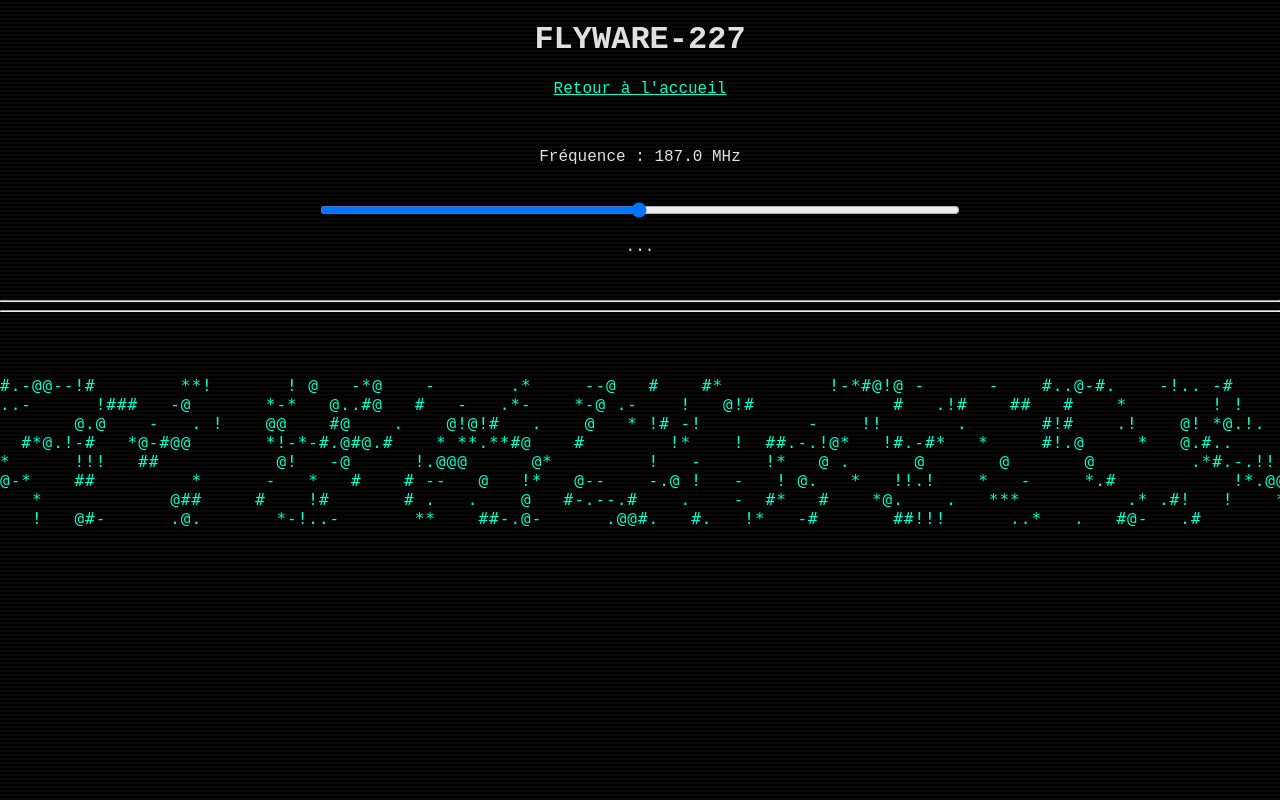
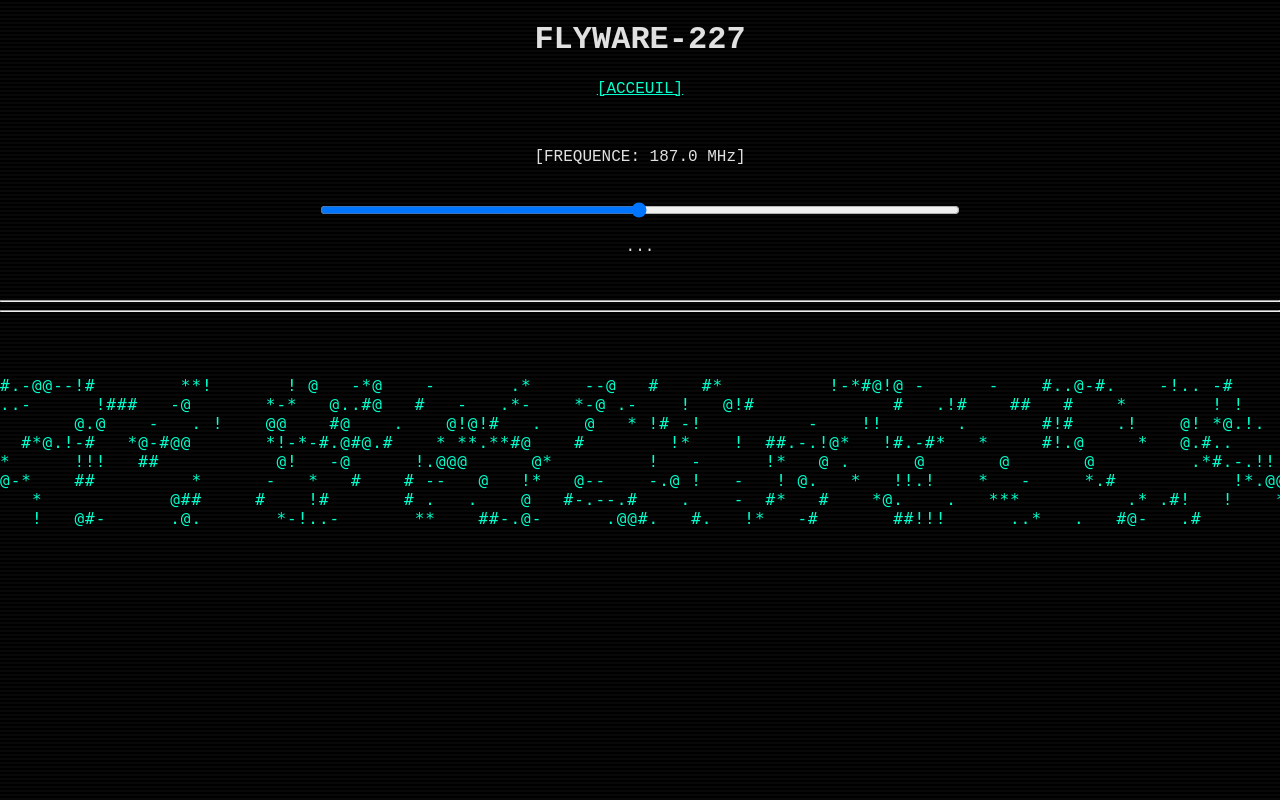
Before and after one commit to MARQUESDINISJoaoGabriel/FLYWARE-227, a PHP site: page /src/Router.php?page=radio in a window 1280 px wide. Run offline with PHP 8.4, Linux system fonts and the light colour scheme.

Commit message:
FLYWARE-227 V.1 -FIX-

```diff
--- a/src/view/home.php
+++ b/src/view/home.php
@@ -60,8 +60,8 @@
 <body>
     <h1>FLYWARE-227</h1>
     <p>SESSION DEMAREE - BIENVENUE [<?php echo $user_ip; ?>]</p>
-    <a href="Router.php?page=radio">Accéder à la Radio</a>
-    <a href="Router.php?page=logbook">Voir le LogBook</a>
+    <a href="Router.php?page=radio">[RADIO]</a>
+    <a href="Router.php?page=logbook">[LOGS]</a>
     <div id="static-noiseEFFECT" class="static-noiseEFFECT"></div>
 
 </body>
--- a/src/view/radioInterface.php
+++ b/src/view/radioInterface.php
@@ -120,10 +120,10 @@
 </head>
 <body>
     <h1>FLYWARE-227</h1>
-    <a href="Router.php?page=home" style="color: #00ffcc;">Retour à l'accueil</a>
+    <a href="Router.php?page=home" style="color: #00ffcc;">[ACCEUIL]</a>
 
     <div class="radio-container">
-        <p id="frequency-display">Fréquence : 187.0 MHz</p>
+        <p id="frequency-display">[FREQUENCE: 187.0 MHz]</p>
         <input type="range" min="0" max="375" step="0.1" value="187" id="frequency" class="slider">
 
         <div id="message">...</div>
@@ -188,7 +188,7 @@
 
 slider.addEventListener('input', () => {
     const freq = parseFloat(slider.value).toFixed(1);
-    freqDisplay.textContent = `Fréquence : ${freq} MHz`;
+    freqDisplay.textContent = `[FREQUENCE: ${freq} MHz]`;
     messageDiv.textContent = "...";
     logbookForm.style.display = "none";
     staticNoiseDiv.style.display = "block";
```
Also changed, not shown: src/view/radioList.php (+4 -3 lines).
